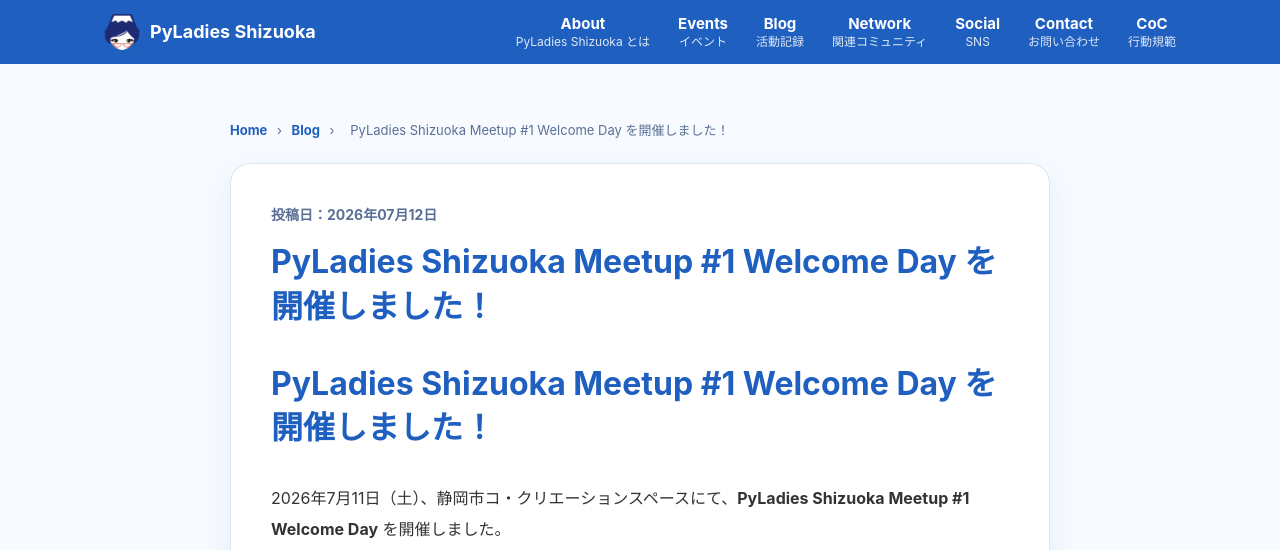
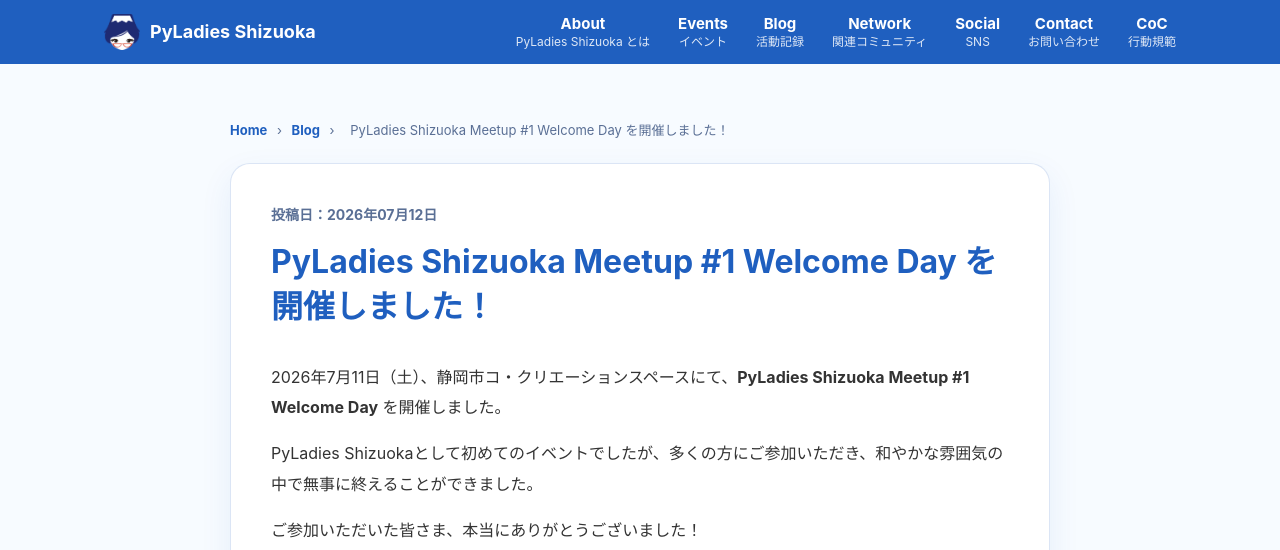
Before and after one commit to PyLadiesShizuoka/pyladiesshizuoka.github.io, a Jekyll site: the page built from _posts/2026-07-11-#1 Welcome Day.md, in a window 1280 px wide and 900 px high, cut to the strip 0-550 px from the top of the window. Built offline with Jekyll 4.4.1, drawn with Linux system fonts in a browser that asks for light colours.

Commit message:
Update 2026-07-11-#1 Welcome Day.md

```diff
--- a/_posts/2026-07-11-#1 Welcome Day.md
+++ b/_posts/2026-07-11-#1 Welcome Day.md
@@ -9,8 +9,6 @@
   - Meetup
   - Python
 ---
-
-# PyLadies Shizuoka Meetup #1 Welcome Day を開催しました！
 
 2026年7月11日（土）、静岡市コ・クリエーションスペースにて、**PyLadies Shizuoka Meetup #1 Welcome Day** を開催しました。
 
```
